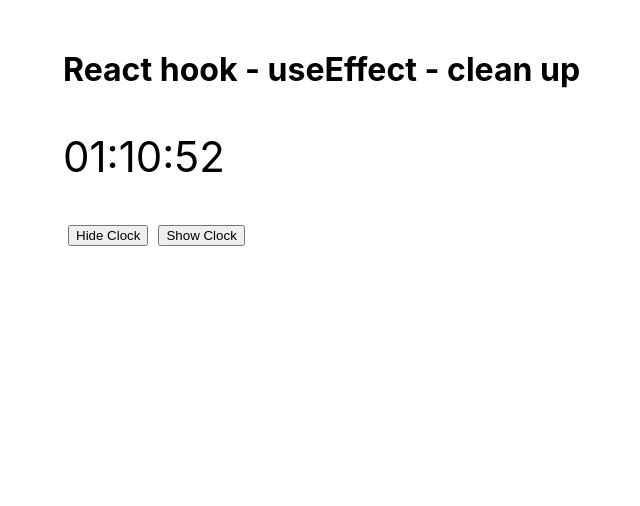
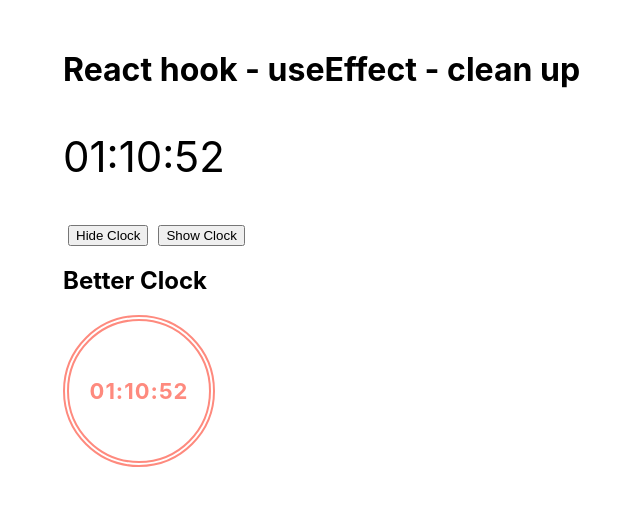
Before and after one commit to HuynhTanMao/learn-reactjs, a React (Create React App) app: page / in a window 1280 px wide. Shown: the top 506 px of the page, without its empty margins (127-767 px from the left). Built offline with nearby package versions, Linux system fonts and the light colour scheme; no server answers.

Commit message:
Tạo thêm 1 componet nữa sử dụng hook useClock vừa tạo

```diff
--- a/src/App.js
+++ b/src/App.js
@@ -6,6 +6,7 @@ import PostList from "./features/PostList";
 import TodoForm from "./features/TodoForm";
 import TodoList from "./features/TodoList";
 import Clock from "./features/Clock";
+import BetterClock from "./features/BetterClock";
 
 function App() {
   const [todoList, setTodoList] = useState(
@@ -92,6 +93,9 @@ function App() {
 
         <button onClick={() => { setShowClock(false) }} >Hide Clock</button>
         <button onClick={() => { setShowClock(true) }} >Show Clock</button>
+
+        <h2> Better Clock </h2>
+        <BetterClock />
       </div>
     </div>
   );
--- /dev/null
+++ b/src/features/BetterClock/index.jsx
@@ -0,0 +1,15 @@
+import useClock from '../../hooks/useClock';
+import './style.sass';
+
+function BetterClock(props) {
+
+    const { timeString } = useClock();
+
+    return (
+        <div className='better-clock'>
+            <p className='better-clock__time'>{timeString}</p>
+        </div>
+    );
+}
+
+export default BetterClock;
--- /dev/null
+++ b/src/features/BetterClock/style.sass
@@ -0,0 +1,18 @@
+.better-clock
+    display: flex
+    align-items: center
+    justify-content: center
+    overflow: hidden
+    width: 100px
+    height: 100px
+    padding: 20px
+    border: 6px double #FE8A7E
+    border-radius: 50%
+
+    .better-clock__time
+
+        color: #FE8A7E
+
+        font-size: 22px
+        font-weight: bold
+        letter-spacing: 1px
```
